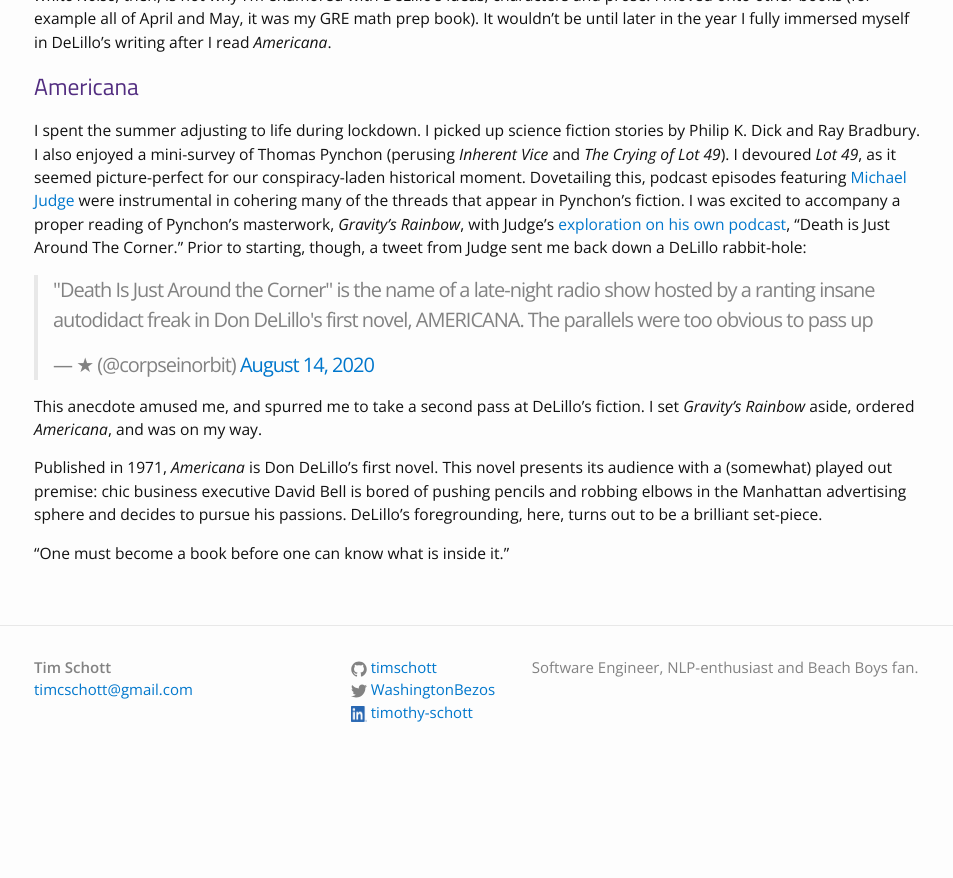
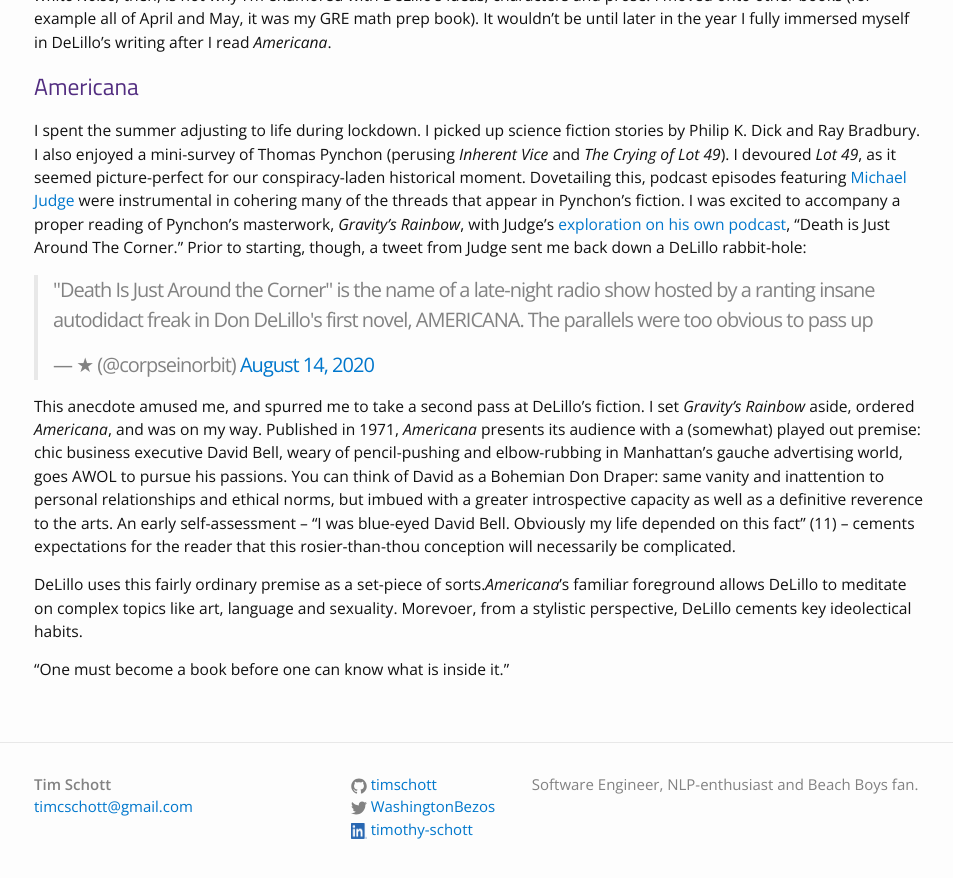
Before and after one commit to timschott/timschott.github.io, a Jekyll site: the page built from _posts/2020-12-24-don-delillo-pt1.md, in a window 1280 px wide and 900 px high, scrolled down 2135 px. Shown: the top 878 px of the window, without its empty margins (161-1114 px from the left). Built offline with Jekyll 4.4.1, drawn with Linux system fonts in a browser that asks for light colours; comment, search, counter and statistics services are not loaded; before the commit the page ends 2918 px from its top, so only the background shows below that.

Commit message:
ideolect

```diff
--- a/_posts/2020-12-24-don-delillo-pt1.md
+++ b/_posts/2020-12-24-don-delillo-pt1.md
@@ -58,8 +58,8 @@
 
 <blockquote class="twitter-tweet tw-align-center"><p lang="en" dir="ltr">&quot;Death Is Just Around the Corner&quot; is the name of a late-night radio show hosted by a ranting insane autodidact freak in Don DeLillo&#39;s first novel, AMERICANA. The parallels were too obvious to pass up</p>&mdash; ★ (@corpseinorbit) <a href="https://twitter.com/corpseinorbit/status/1294405987265282055?ref_src=twsrc%5Etfw">August 14, 2020</a></blockquote> <script async src="https://platform.twitter.com/widgets.js" charset="utf-8"></script>
 
-This anecdote amused me, and spurred me to take a second pass at DeLillo's fiction. I set *Gravity's Rainbow* aside, ordered *Americana*, and was on my way.
+This anecdote amused me, and spurred me to take a second pass at DeLillo's fiction. I set *Gravity's Rainbow* aside, ordered *Americana*, and was on my way. Published in 1971, *Americana* presents its audience with a (somewhat) played out premise: chic business executive David Bell, weary of pencil-pushing and elbow-rubbing in Manhattan's gauche advertising world, goes AWOL to pursue his passions. You can think of David as a Bohemian Don Draper: same vanity and inattention to personal relationships and ethical norms, but imbued with a greater introspective capacity as well as a definitive reverence to the arts. An early self-assessment -- "I was blue-eyed David Bell. Obviously my life depended on this fact" (11) -- cements expectations for the reader that this rosier-than-thou conception will necessarily be complicated.
 
-Published in 1971, *Americana* is Don DeLillo's first novel. This novel presents its audience with a (somewhat) played out premise: chic business executive David Bell is bored of pushing pencils and robbing elbows in the Manhattan advertising sphere and decides to pursue his passions. DeLillo's foregrounding, here, turns out to be a brilliant set-piece.
+DeLillo uses this fairly ordinary premise as a set-piece of sorts.*Americana*'s familiar foreground allows DeLillo to meditate on complex topics like art, language and sexuality. Morevoer, from a stylistic perspective, DeLillo cements key ideolectical habits.
 
 "One must become a book before one can know what is inside it."
```
